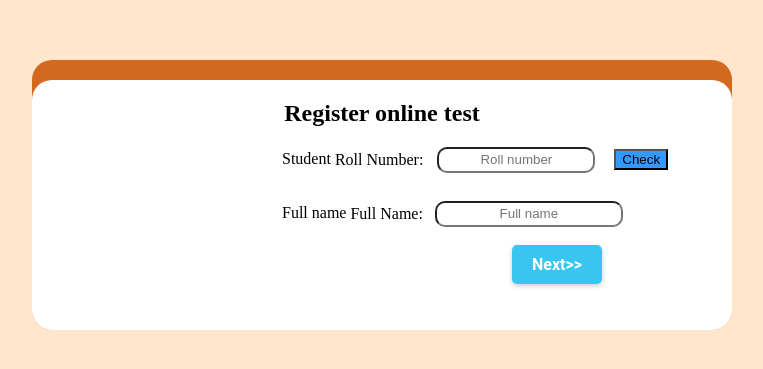
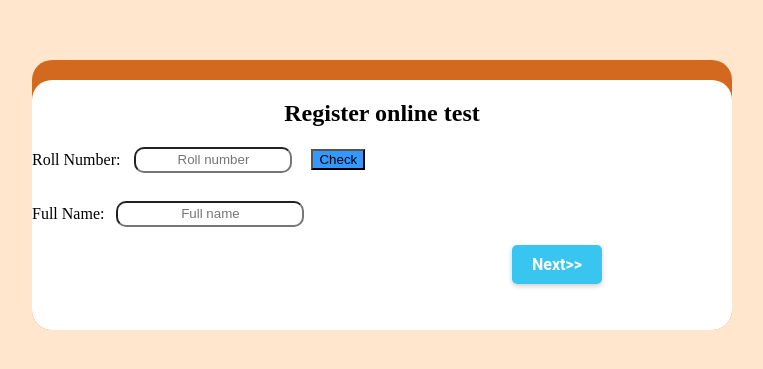
Before and after one commit to Musaddik09/Musaddik.github.io, a plain HTML site: page index.html in a window 1280 px wide. Shown: the part 195-564 px from the top of the page, without its empty margins (258-1021 px from the left). Drawn offline with Linux system fonts and the light colour scheme.

Commit message:
Update index.html

```diff
--- a/index.html
+++ b/index.html
@@ -16,14 +16,12 @@
         Register online test
       </h2>
       <div id="box3">
-        <a>Student</a>
         <label for="rollNumber">Roll Number:</label>
         <input placeholder="Roll number" type="text" id="roll" required>
         <button onclick="checkRollNumber()">Check</button>
         <br><br>
       </div>
       <div id="box4">
-        <a>Full name</a>
         <label for="fullName">Full Name:</label>
         <input placeholder="Full name" type="text" id="name" readonly>
       </lable>
```
